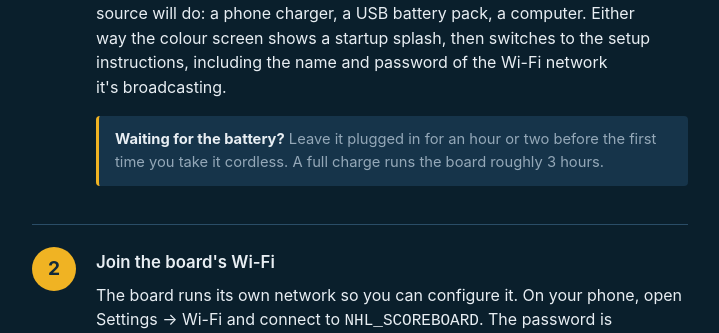
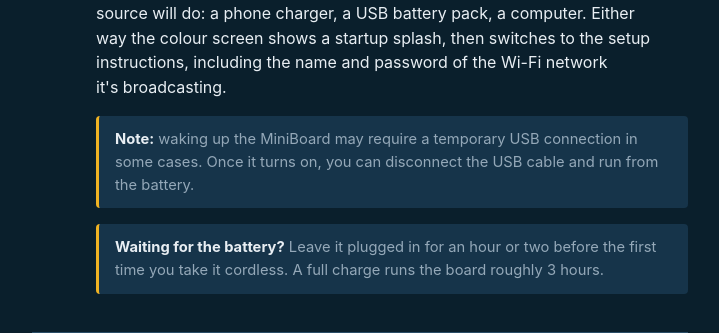
Before and after one commit to ubiconet/scoreboard-site, a plain HTML site: page getting-started.html in a window 1280 px wide. Shown: the part 947-1280 px from the top of the page, without its empty margins (188-907 px from the left). Drawn offline with Linux system fonts and the light colour scheme.

Commit message:
Note that waking the board may need a temporary USB connection
Added to the first step of the setup instructions, in the same callout style as
the battery note below it.

```diff
--- a/getting-started.html
+++ b/getting-started.html
@@ -63,6 +63,9 @@
     <li>
       <h3>Power it up</h3>
       <p>Turn it on. If the battery is flat, charge it with the USB-C cable — any 5 V / 2 A source will do: a phone charger, a USB battery pack, a computer. Either way the colour screen shows a startup splash, then switches to the setup instructions, including the name and password of the Wi-Fi network it's broadcasting.</p>
+      <div class="callout">
+        <strong>Note:</strong> waking up the MiniBoard may require a temporary USB connection in some cases. Once it turns on, you can disconnect the USB cable and run from the battery.
+      </div>
       <div class="callout">
         <strong>Waiting for the battery?</strong> Leave it plugged in for an hour or two before the first time you take it cordless. A full charge runs the board roughly 3 hours.
       </div>
```
